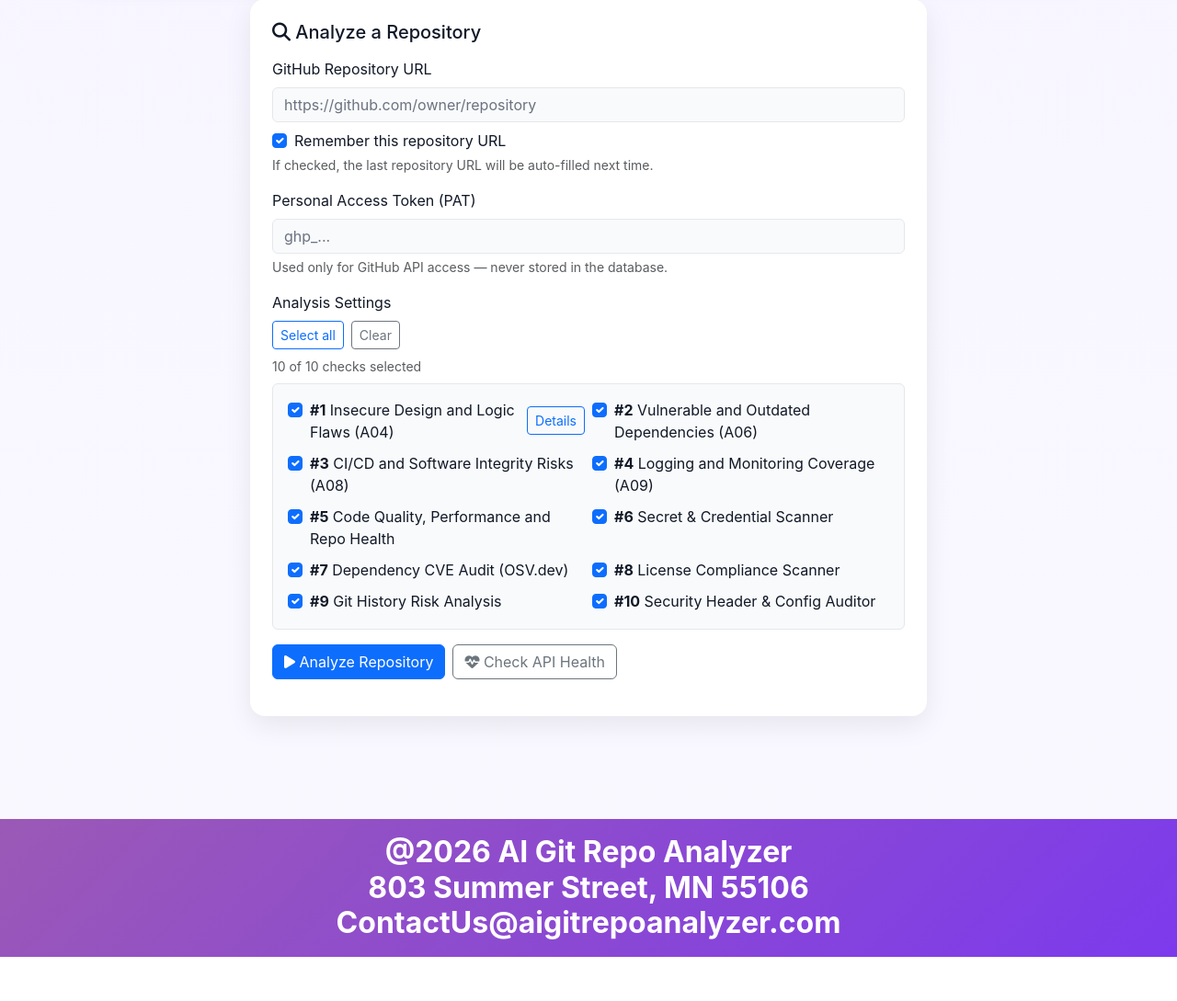
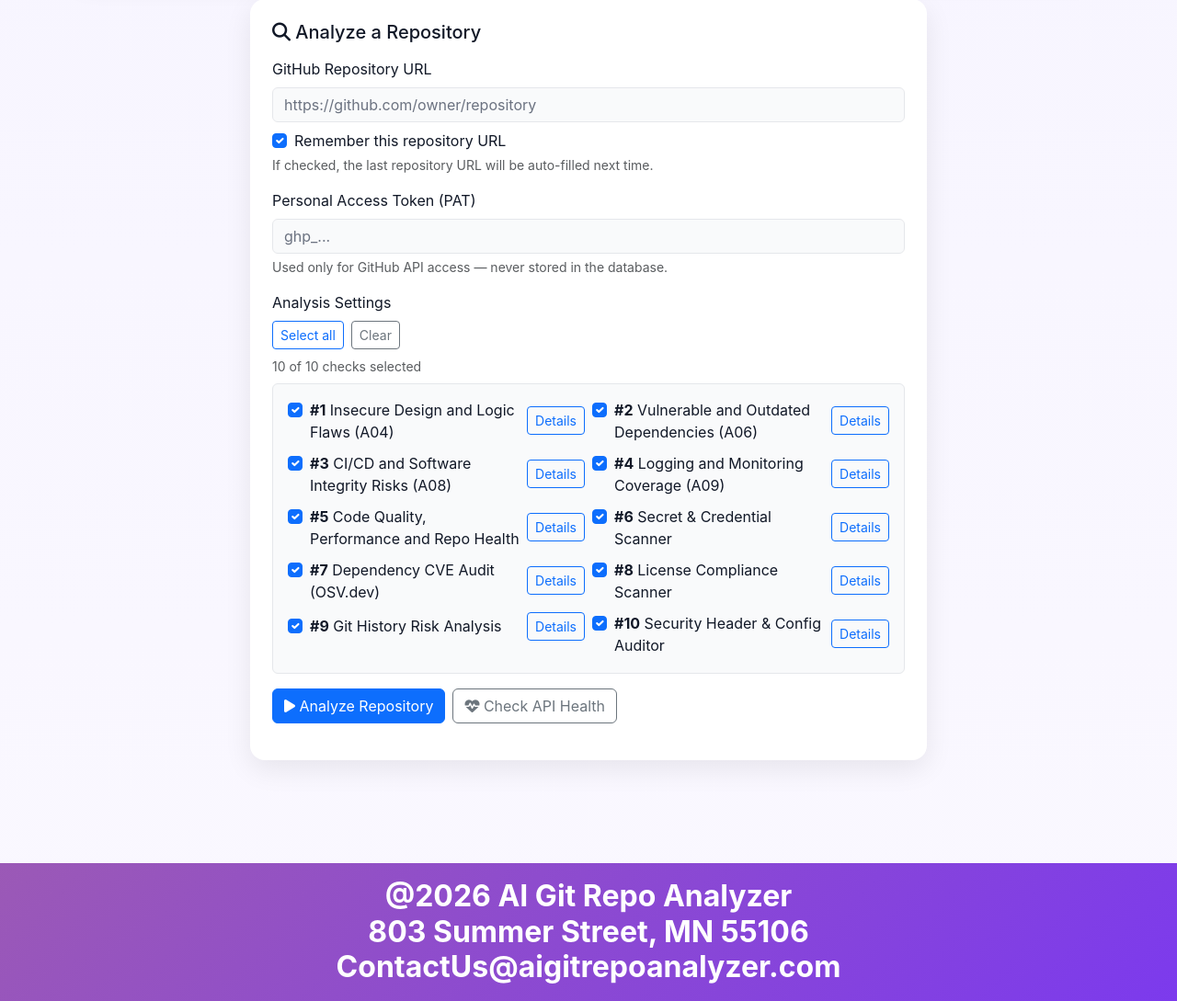
Before and after one commit to sjasthi/ai-git-repo-analyzer, a PHP site: page / in a window 1280 px wide. Shown: the part 927-2016 px from the top of the page at 92% size. Before the commit the page ends 1968 px from the top, so only its background shows below. Run offline with PHP 8.4, Linux system fonts and the light colour scheme; data that the repository does not hold is empty.

Commit message:
Update analysis details links and weekly summary

```diff
--- a/index.php
+++ b/index.php
@@ -432,31 +432,85 @@ try {
                                     </div>
                                 </div>
                                 <div class="col">
-                                    <div class="form-check"><input class="form-check-input" type="checkbox" name="checks[]" value="hardening" id="check_hardening" checked><label class="form-check-label" for="check_hardening"><strong>#2</strong> Vulnerable and Outdated Dependencies (A06)</label></div>
+                                    <div class="form-check d-flex align-items-center justify-content-between gap-2">
+                                        <div>
+                                            <input class="form-check-input" type="checkbox" name="checks[]" value="hardening" id="check_hardening" checked>
+                                            <label class="form-check-label" for="check_hardening"><strong>#2</strong> Vulnerable and Outdated Dependencies (A06)</label>
+                                        </div>
+                                        <a href="check_insecure_design.php?check_id=2" target="_blank" rel="noopener" class="btn btn-sm btn-outline-primary">Details</a>
+                                    </div>
                                 </div>
                                 <div class="col">
-                                    <div class="form-check"><input class="form-check-input" type="checkbox" name="checks[]" value="performance" id="check_performance" checked><label class="form-check-label" for="check_performance"><strong>#3</strong> CI/CD and Software Integrity Risks (A08)</label></div>
+                                    <div class="form-check d-flex align-items-center justify-content-between gap-2">
+                                        <div>
+                                            <input class="form-check-input" type="checkbox" name="checks[]" value="performance" id="check_performance" checked>
+                                            <label class="form-check-label" for="check_performance"><strong>#3</strong> CI/CD and Software Integrity Risks (A08)</label>
+                                        </div>
+                                        <a href="check_insecure_design.php?check_id=3" target="_blank" rel="noopener" class="btn btn-sm btn-outline-primary">Details</a>
+                                    </div>
                                 </div>
                                 <div class="col">
-                                    <div class="form-check"><input class="form-check-input" type="checkbox" name="checks[]" value="maintainability" id="check_maintainability" checked><label class="form-check-label" for="check_maintainability"><strong>#4</strong> Logging and Monitoring Coverage (A09)</label></div>
+                                    <div class="form-check d-flex align-items-center justify-content-between gap-2">
+                                        <div>
+                                            <input class="form-check-input" type="checkbox" name="checks[]" value="maintainability" id="check_maintainability" checked>
+                                            <label class="form-check-label" for="check_maintainability"><strong>#4</strong> Logging and Monitoring Coverage (A09)</label>
+                                        </div>
+                                        <a href="check_insecure_design.php?check_id=4" target="_blank" rel="noopener" class="btn btn-sm btn-outline-primary">Details</a>
+                                    </div>
                                 </div>
                                 <div class="col">
-                                    <div class="form-check"><input class="form-check-input" type="checkbox" name="checks[]" value="code_intelligence" id="check_code_intelligence" checked><label class="form-check-label" for="check_code_intelligence"><strong>#5</strong> Code Quality, Performance and Repo Health</label></div>
+                                    <div class="form-check d-flex align-items-center justify-content-between gap-2">
+                                        <div>
+                                            <input class="form-check-input" type="checkbox" name="checks[]" value="code_intelligence" id="check_code_intelligence" checked>
+                                            <label class="form-check-label" for="check_code_intelligence"><strong>#5</strong> Code Quality, Performance and Repo Health</label>
+                                        </div>
+                                        <a href="check_insecure_design.php?check_id=5" target="_blank" rel="noopener" class="btn btn-sm btn-outline-primary">Details</a>
+                                    </div>
                                 </div>
                                 <div class="col">
-                                    <div class="form-check"><input class="form-check-input" type="checkbox" name="checks[]" value="secret_scanner" id="check_secret_scanner" checked><label class="form-check-label" for="check_secret_scanner"><strong>#6</strong> Secret &amp; Credential Scanner</label></div>
+                                    <div class="form-check d-flex align-items-center justify-content-between gap-2">
+                                        <div>
+                                            <input class="form-check-input" type="checkbox" name="checks[]" value="secret_scanner" id="check_secret_scanner" checked>
+                                            <label class="form-check-label" for="check_secret_scanner"><strong>#6</strong> Secret &amp; Credential Scanner</label>
+                                        </div>
+                                        <a href="check_insecure_design.php?check_id=6" target="_blank" rel="noopener" class="btn btn-sm btn-outline-primary">Details</a>
+                                    </div>
                                 </div>
                                 <div class="col">
-                                    <div class="form-check"><input class="form-check-input" type="checkbox" name="checks[]" value="dependency_cve" id="check_dependency_cve" checked><label class="form-check-label" for="check_dependency_cve"><strong>#7</strong> Dependency CVE Audit (OSV.dev)</label></div>
+                                    <div class="form-check d-flex align-items-center justify-content-between gap-2">
+                                        <div>
+                                            <input class="form-check-input" type="checkbox" name="checks[]" value="dependency_cve" id="check_dependency_cve" checked>
+                                            <label class="form-check-label" for="check_dependency_cve"><strong>#7</strong> Dependency CVE Audit (OSV.dev)</label>
+                                        </div>
+                                        <a href="check_insecure_design.php?check_id=7" target="_blank" rel="noopener" class="btn btn-sm btn-outline-primary">Details</a>
+                                    </div>
                                 </div>
                                 <div class="col">
-                                    <div class="form-check"><input class="form-check-input" type="checkbox" name="checks[]" value="license_check" id="check_license_check" checked><label class="form-check-label" for="check_license_check"><strong>#8</strong> License Compliance Scanner</label></div>
+                                    <div class="form-check d-flex align-items-center justify-content-between gap-2">
+                                        <div>
+                                            <input class="form-check-input" type="checkbox" name="checks[]" value="license_check" id="check_license_check" checked>
+                                            <label class="form-check-label" for="check_license_check"><strong>#8</strong> License Compliance Scanner</label>
+                                        </div>
+                                        <a href="check_insecure_design.php?check_id=8" target="_blank" rel="noopener" class="btn btn-sm btn-outline-primary">Details</a>
+                                    </div>
                                 </div>
                                 <div class="col">
-                                    <div class="form-check"><input class="form-check-input" type="checkbox" name="checks[]" value="git_history" id="check_git_history" checked><label class="form-check-label" for="check_git_history"><strong>#9</strong> Git History Risk Analysis</label></div>
+                                    <div class="form-check d-flex align-items-center justify-content-between gap-2">
+                                        <div>
+                                            <input class="form-check-input" type="checkbox" name="checks[]" value="git_history" id="check_git_history" checked>
+                                            <label class="form-check-label" for="check_git_history"><strong>#9</strong> Git History Risk Analysis</label>
+                                        </div>
+                                        <a href="check_insecure_design.php?check_id=9" target="_blank" rel="noopener" class="btn btn-sm btn-outline-primary">Details</a>
+                                    </div>
                                 </div>
                                 <div class="col">
-                                    <div class="form-check"><input class="form-check-input" type="checkbox" name="checks[]" value="security_config" id="check_security_config" checked><label class="form-check-label" for="check_security_config"><strong>#10</strong> Security Header &amp; Config Auditor</label></div>
+                                    <div class="form-check d-flex align-items-center justify-content-between gap-2">
+                                        <div>
+                                            <input class="form-check-input" type="checkbox" name="checks[]" value="security_config" id="check_security_config" checked>
+                                            <label class="form-check-label" for="check_security_config"><strong>#10</strong> Security Header &amp; Config Auditor</label>
+                                        </div>
+                                        <a href="check_insecure_design.php?check_id=10" target="_blank" rel="noopener" class="btn btn-sm btn-outline-primary">Details</a>
+                                    </div>
                                 </div>
                             </div>
                         </div>
```
Also changed, not shown: PF6/Summary Work this week.md (+1 -0 lines).
